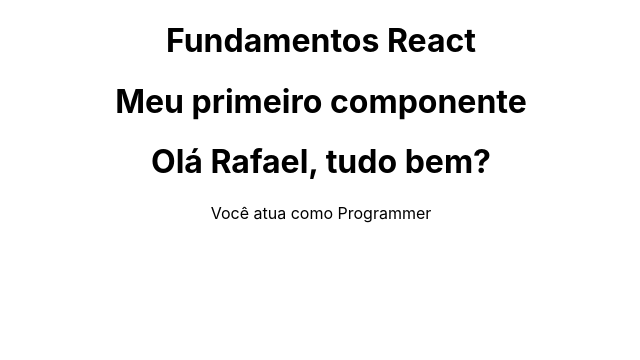
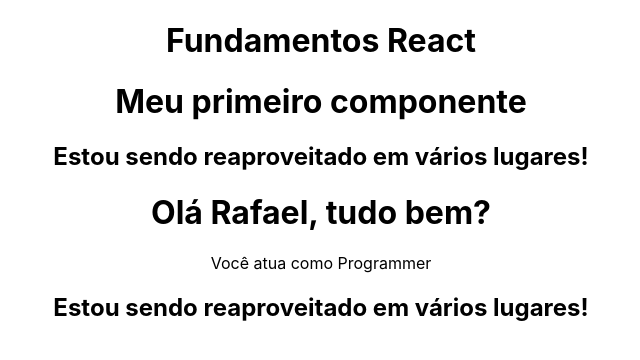
Before and after one commit to ehurafa/react-from-zero-to-mastery, a React (Create React App) app in the folder ARQUIVOS/02_FUNDAMENTOS/fundamentos/: page / in a window 1280 px wide. Shown: the top 360 px of the page, without its empty margins (319-959 px from the left). Built offline with nearby package versions, Linux system fonts and the light colour scheme.

Commit message:
component hierarchy

```diff
--- a/ARQUIVOS/02_FUNDAMENTOS/fundamentos/src/App.js
+++ b/ARQUIVOS/02_FUNDAMENTOS/fundamentos/src/App.js
@@ -2,6 +2,7 @@ import FirstComponent from './components/FirstComponent'
 
 import './App.css';
 import TemplateExpressions from './components/TemplateExpressions';
+import MyComponent from './components/MyComponent';
 
 // comment inline
 
@@ -15,6 +16,7 @@ function App() {
       <h1>Fundamentos React</h1>
       <FirstComponent />
       <TemplateExpressions />
+      <MyComponent />
     </div>
   );
 }
--- a/ARQUIVOS/02_FUNDAMENTOS/fundamentos/src/components/FirstComponent.js
+++ b/ARQUIVOS/02_FUNDAMENTOS/fundamentos/src/components/FirstComponent.js
@@ -1,8 +1,11 @@
+import MyComponent from "./MyComponent"
+
 const FirstComponent = () => {
 
     return (
         <div>
             <h1>Meu primeiro componente</h1>
+            <MyComponent />
         </div>
     )
 
--- /dev/null
+++ b/ARQUIVOS/02_FUNDAMENTOS/fundamentos/src/components/MyComponent.js
@@ -0,0 +1,10 @@
+const MyComponent = () => {
+
+    return (
+        <div>
+            <h2>Estou sendo reaproveitado em vários lugares!</h2>
+        </div>
+    )
+}
+
+export default MyComponent
```
